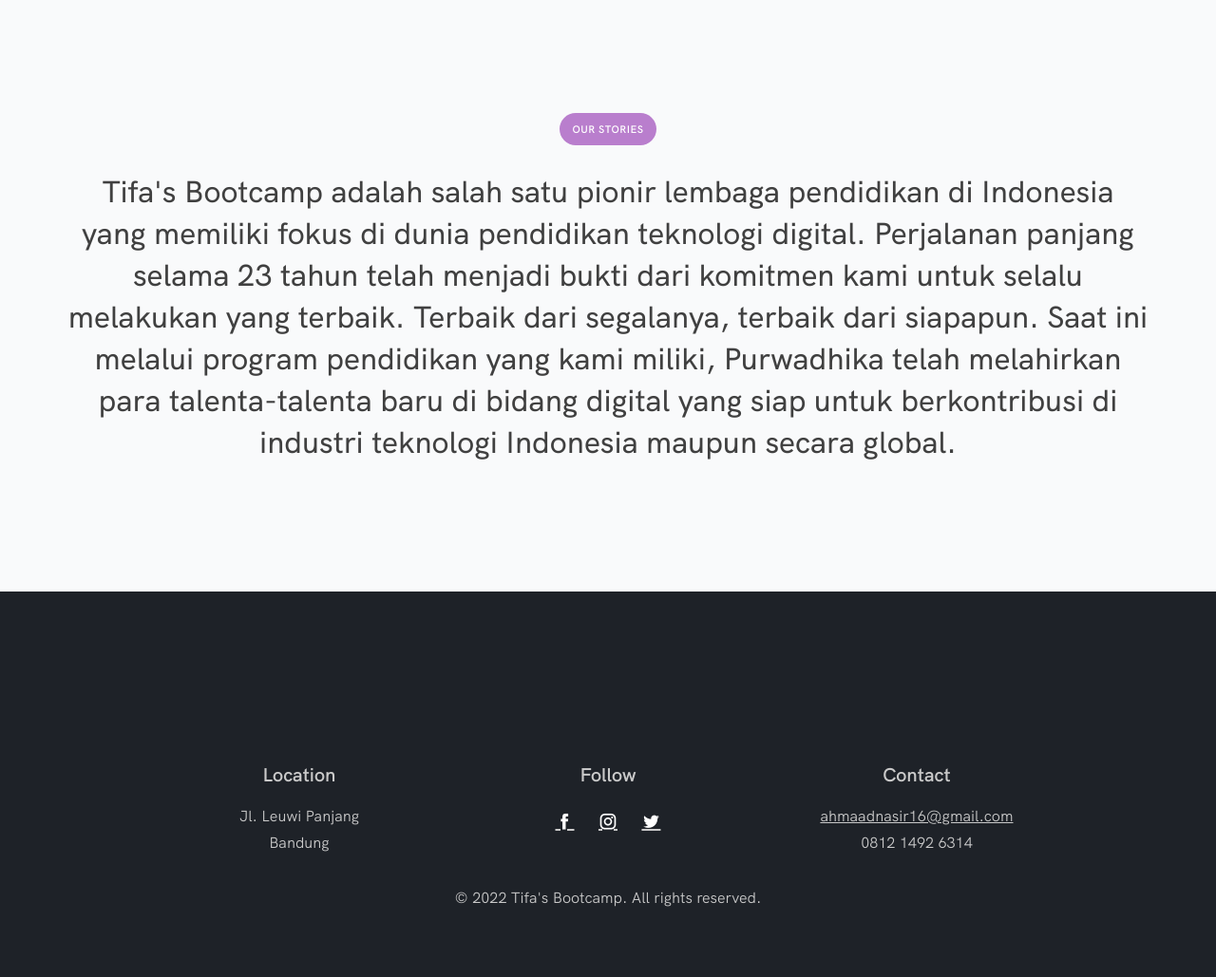
After one commit to avengersinfinityloop/siloker, a PHP site: page /about.php in a window 1280 px wide. The commit adds this page. Shown: the part 1061-2090 px from the top of the page at 95% size. Run offline with PHP 8.4, Linux system fonts and the light colour scheme; a stand-in replaces the project's code that opens the database connection; some web fonts are replaced.

Commit message:
Add files via upload

```diff
--- /dev/null
+++ b/SILOKER/about.php
@@ -0,0 +1,171 @@
+<!DOCTYPE html>
+<html lang="en">
+
+<head>
+	<meta charset="utf-8">
+	<meta name="viewport" content="width=device-width, initial-scale=1.0">
+	<!-- buat icon -->
+	<link rel="shortcut icon" href="multimedia/image/logo//silokerlogo.png">
+	<title>About</title>
+	<link rel="stylesheet" type="text/css" href="css/bootstrap.min.css">
+	<link rel="stylesheet" type="text/css" href="css/plugins.css">
+	<link rel="stylesheet" type="text/css" href="revolution/css/settings.css">
+	<link rel="stylesheet" type="text/css" href="type/type.css">
+	<link rel="stylesheet" type="text/css" href="css/style.css">
+	<link rel="stylesheet" type="text/css" href="css/color/rose.css">
+	<link rel="stylesheet" type="text/css" href="css/font/font4.css">
+	<link href="https://cdnjs.cloudflare.com/ajax/libs/font-awesome/4.7.0/css/font-awesome.min.css" rel="stylesheet" />
+</head>
+
+<body>
+	<div class="content-wrapper">
+		<!-- Navbar -->
+		<nav class="navbar bg-white shadow navbar-expand-lg">
+			<div class="container">
+				<div class="navbar-brand"><a href="index.html"><img src="#" srcset="" class="logo-dark" alt="" /><img src="" srcset="multimedia/image/logo/silokerlogo.png" style="width: 40%;" class="logo-light" alt="" /></a></div>
+				<div class="navbar-other ml-auto order-lg-3">
+					<ul class="navbar-nav flex-row align-items-center" data-sm-skip="true">
+						<li class="nav-item">
+							<div class="navbar-hamburger d-lg-none d-xl-none ml-auto"><button class="hamburger animate plain" data-toggle="offcanvas-nav"><span></span></button></div>
+						</li>
+					</ul>
+				</div>
+				<div class="navbar-collapse offcanvas-nav">
+					<div class="offcanvas-header d-lg-none d-xl-none">
+						<a href=""><img src="#" srcset="" alt="" /></a>
+						<button class="plain offcanvas-close offcanvas-nav-close"><i class="jam jam-close"></i></button>
+					</div>
+					<ul class="navbar-nav mx-auto">
+						<li class="nav-item"><a class="nav-link" href="index.php">Home</a>
+						</li>
+						<li class="nav-item dropdown"><a class="nav-link dropdown-toggle" href="#">Loker</a>
+							<ul class="dropdown-menu">
+								<li class="dropdown"><a class="dropdown-item dropdown-toggle" href="dashloker.php">Menu Utama</a>
+								</li>
+								<li class="dropdown"><a class="dropdown-item dropdown-toggle" href="loker.php">Main Loker</a>
+								</li>
+							</ul>
+						</li>
+						<li class="nav-item dropdown"><a class="nav-link dropdown-toggle" href="#">Kursus</a>
+							<ul class="dropdown-menu">
+								<li class="dropdown"><a class="dropdown-item dropdown-toggle" href="kursus.php">Menu</a>
+								</li>
+								<li class="dropdown"><a class="dropdown-item dropdown-toggle" href="cekTempat.php">Cek Tempat</a>
+								</li>
+								<li class="dropdown"><a class="dropdown-item dropdown-toggle" href="pasangIklan.php">Pasang Iklan</a>
+								</li>
+							</ul>
+						</li>
+						<li class="nav-item dropdown"><a class="nav-link dropdown-toggle" href="#!">Bootcamp</a>
+							<ul class="dropdown-menu">
+								<li class="dropdown"><a class="dropdown-item dropdown-toggle" href="indexBootcamp.php">Home Bootcamp</a>
+								</li>
+								<li class="dropdown"><a class="dropdown-item dropdown-toggle" href="#">Our Bootcamp</a>
+									<ul class="dropdown-menu">
+										<li class="nav-item"><a class="dropdown-item" href="digitalMarketing.php">Digital Marketing</a></li>
+										<li class="nav-item"><a class="dropdown-item" href="uiUx.php">UI/UX Designer</a></li>
+										<li class="nav-item"><a class="dropdown-item" href="fullstackwebdevelopment.php">Full Stack Web Development</a></li>
+									</ul>
+								</li>
+								<li class="dropdown"><a class="dropdown-item dropdown-toggle" href="about.php">About</a>
+								</li>
+							</ul>
+						</li>
+						<li class="nav-item dropdown"><a class="nav-link dropdown-toggle" href="profil.php">Profil</a>
+						</li>
+						<li class="nav-item"><a class="nav-link" href="#!" style="padding-left: 15rem;">Login</a>
+						</li>
+					</ul>
+				</div>
+			</div>
+		</nav>
+		<!-- Navbar -->
+
+		<figure class="cover"><img src="multimedia/image/concept/figure-about.jpg" alt="" /></figure>
+
+		<!-- Pilihan Bootcamp -->
+		<div id="" class="container inner">
+			<div class="text-center">
+				<h2 class="title-bg bg-violet color-white">Our Stories</h2>
+			</div>
+			<div class="space10"></div>
+			<h3 class="display-3 text-center">
+				Tifa's Bootcamp adalah salah satu pionir lembaga pendidikan di Indonesia yang memiliki fokus di dunia pendidikan teknologi digital. Perjalanan panjang selama 23 tahun telah menjadi bukti dari komitmen kami untuk selalu melakukan yang terbaik. Terbaik dari segalanya, terbaik dari siapapun.
+				Saat ini melalui program pendidikan yang kami miliki, Purwadhika telah melahirkan para talenta-talenta baru di bidang digital yang siap untuk berkontribusi di industri teknologi Indonesia maupun secara global.
+			</h3>
+		</div>
+		<!-- Pilihan Bootcamp -->
+
+		<!-- Footer -->
+		<footer class="dark-wrapper inverse-text">
+			<div class="space100"></div>
+			<div class="container inner pt-80 pb-50 text-center">
+				<div class="row">
+					<div class="col-md-10 offset-md-1">
+						<div class="row">
+							<div class="col-md-4">
+								<div class="widget">
+									<h3 class="widget-title">Location</h3>
+									<address class="mb-0"> Jl. Leuwi Panjang <br> Bandung </address>
+								</div>
+								<!-- /.widget -->
+							</div>
+							<!-- /column -->
+							<div class="col-md-4">
+								<div class="widget">
+									<h3 class="widget-title">Follow</h3>
+									<ul class="social social-mute social-s">
+										<li><a href="#"><i class="jam jam-facebook"></i></a></li>
+										<li><a href="https://www.instagram.com/nanas_20s/?hl=en" target="_blank"><i class="jam jam-instagram"></i></a></li>
+										<li><a href="#"><i class="jam jam-twitter"></i></a></li>
+									</ul>
+								</div>
+								<!-- /.widget -->
+							</div>
+							<!-- /column -->
+							<div class="col-md-4">
+								<div class="widget">
+									<h3 class="widget-title">Contact</h3>
+									<a href="mailto:ahmaadnasir16@gmail.com" class="nocolor">ahmaadnasir16@gmail.com</a> <br /> 0812 1492 6314
+								</div>
+								<!-- /.widget -->
+							</div>
+							<!-- /column -->
+						</div>
+						<!-- /.row -->
+					</div>
+					<!-- /column -->
+				</div>
+				<!-- /.row -->
+				<div class="space30"></div>
+				<p class="text-center">© 2022 Tifa's Bootcamp. All rights reserved.</p>
+			</div>
+			<!-- /.container -->
+		</footer>
+		<!-- Footer -->
+	</div>
+
+	<!-- Script -->
+	<div>
+		<script src="js/jquery.min.js"></script>
+		<script src="js/popper.min.js"></script>
+		<script src="js/bootstrap.min.js"></script>
+		<script src="revolution/js/jquery.themepunch.tools.min.js"></script>
+		<script src="revolution/js/jquery.themepunch.revolution.min.js"></script>
+		<script src="revolution/js/extensions/revolution.extension.slideanims.min.js"></script>
+		<script src="revolution/js/extensions/revolution.extension.navigation.min.js"></script>
+		<script src="revolution/js/extensions/revolution.extension.carousel.min.js"></script>
+		<script src="revolution/js/extensions/revolution.extension.layeranimation.min.js"></script>
+		<script src="revolution/js/extensions/revolution.extension.actions.min.js"></script>
+		<script src="revolution/js/extensions/revolution.extension.kenburn.min.js"></script>
+		<script src="revolution/js/extensions/revolution.extension.migration.min.js"></script>
+		<script src="revolution/js/extensions/revolution.extension.parallax.min.js"></script>
+		<script src="revolution/js/extensions/revolution.extension.video.min.js"></script>
+		<script src="js/plugins.js"></script>
+		<script src="js/scripts.js"></script>
+		<script src="js/bootstrap.bundle.min.js"></script>
+	</div>
+	<!-- Script -->
+</body>
+
+</html>
```
Also changed, not shown: SILOKER/digitalMarketing.php (+7 -7 lines), SILOKER/fullStackWebDevelopment.php (+7 -7 lines), SILOKER/indexBootcamp.php (+7 -7 lines), SILOKER/uiUx.php (+7 -7 lines).
